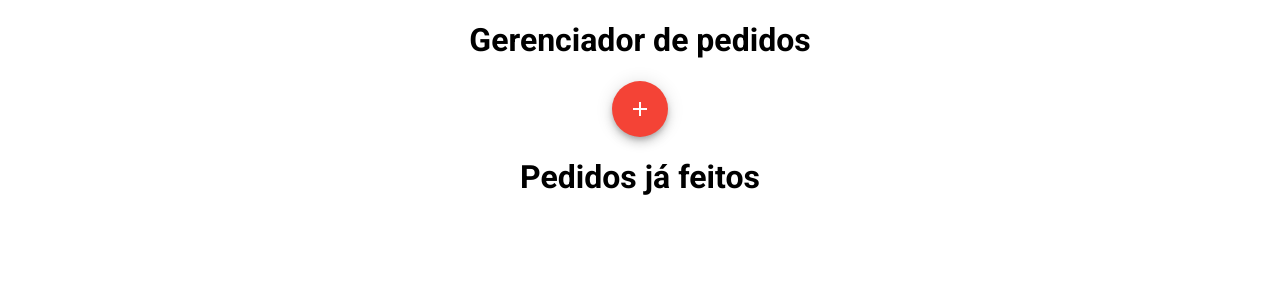
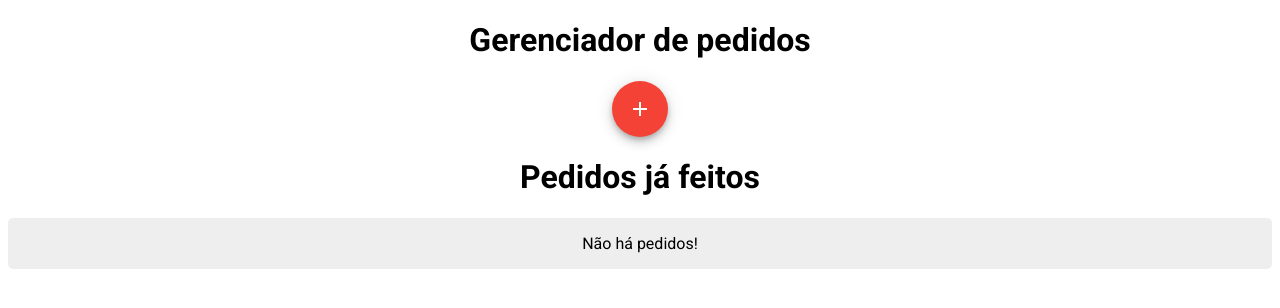
Before and after one commit to GiovaniFZ/Projeto_C214, a React (Vite) app: page / in a window 1280 px wide. Shown: the top 308 px of the page. Built offline with nearby package versions, Linux system fonts and the light colour scheme.

Commit message:
feat: Remove orders correctly

```diff
--- a/src/pages/Home/index.tsx
+++ b/src/pages/Home/index.tsx
@@ -1,4 +1,4 @@
-import { Button, Fab, Grid, Grid2, TextField } from '@mui/material'
+import { Button, Fab, Grid2, TextField } from '@mui/material'
 import './styles.css'
 import { useState } from 'react'
 import { OrdersRespository } from '../../OrdersRepository';
@@ -16,10 +16,9 @@ export default function Home({ ordersRepository }: Props) {
     const [table, setTable] = useState(0);
     const [target, setTarget] = useState('');
     const [quantity, setQuantity] = useState(0);
-    const [order, setOrder] = useState<Order>({} as Order)
+    const [order, setOrder] = useState<Order[]>([])
 
     function handleAddOrder() {
-        setOrder(order);
         const id = uuidv4();
         const data: Order = {
             id,
@@ -27,8 +26,13 @@ export default function Home({ ordersRepository }: Props) {
             target,
             quantity
         }
-        ordersRepository.add({ ...order, ...data })
-        setAddOrder(false);
+        ordersRepository.add({ ...order, ...data });
+        setOrder(ordersRepository.getOrder());
+    }
+
+    function handleDeleteOrder(id: string){
+        ordersRepository.removeOrder(id);
+        setOrder(ordersRepository.getOrder());
     }
 
     const gridProps = {
@@ -37,6 +41,8 @@ export default function Home({ ordersRepository }: Props) {
         backgroundColor: 'var(--gray-100)',
         borderRadius: '5px',
     }
+
+    const isNotEmpty = ordersRepository.getOrder().length > 0;
 
     return (
         <div className='mainApp'>
@@ -80,16 +86,17 @@ export default function Home({ ordersRepository }: Props) {
             }
             <h1>Pedidos já feitos</h1>
             <Grid2 {...gridProps} spacing={2} container >
-            {ordersRepository.getOrder().map((order) => {
+            {isNotEmpty ?
+                ordersRepository.getOrder().map((order) => {
                 return (
-                    <div className='orderBox'>
+                    <div className='orderBox' key={order.id}>
                         <p><TableRestaurant /> M: {order.table}</p>
                         <p><Fastfood /> P: {order.target}</p>
                         <p><ShoppingCart /> Q: {order.quantity}</p>
-                        <Fab color="primary" size="small"><Delete /></Fab>
+                        <Fab color="primary" size="small" onClick={() => handleDeleteOrder(order.id)}><Delete /></Fab>
                     </div>
                 )
-            })
+            }) : <p> Não há pedidos!</p>
             }
             </Grid2>
         </div>
```
